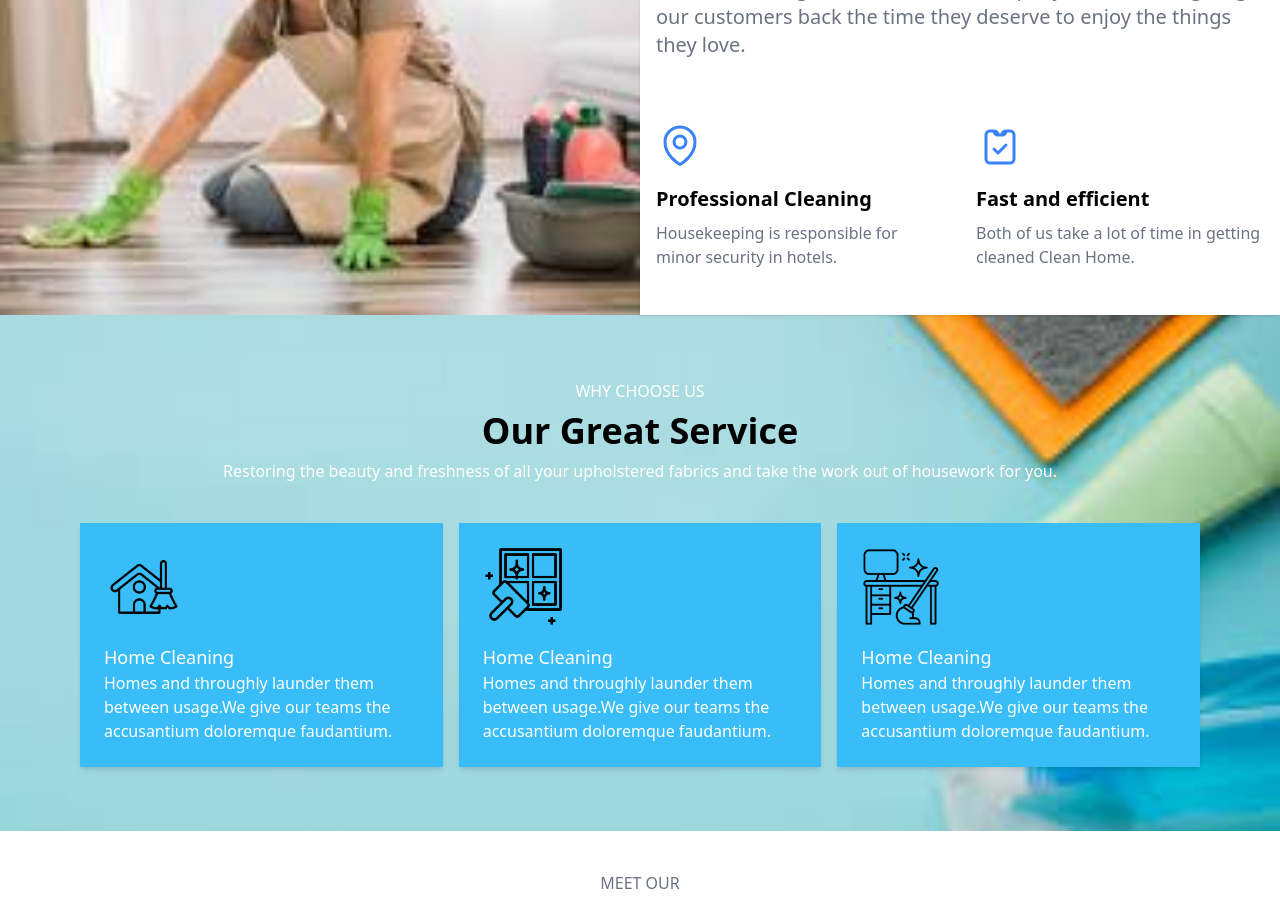
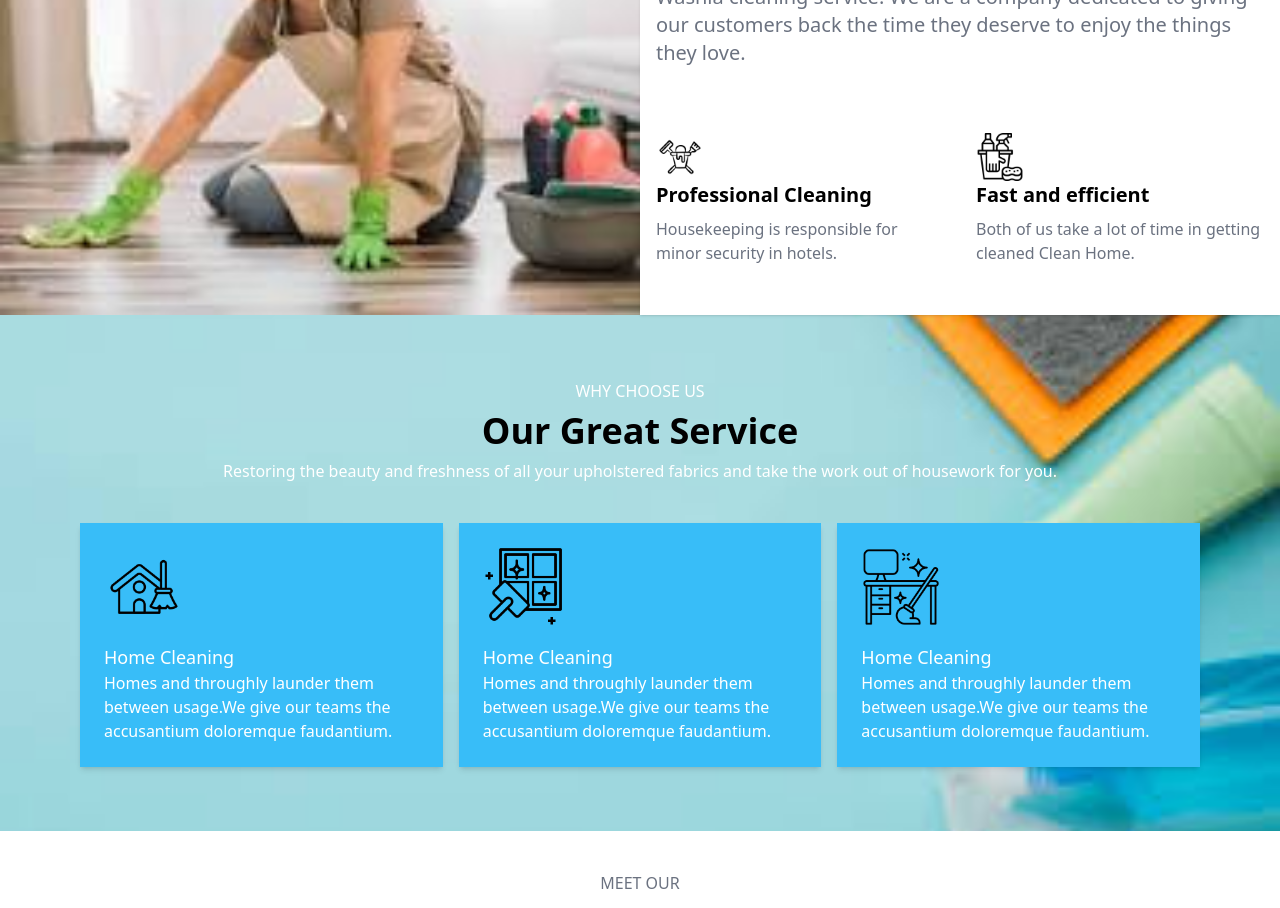
Before and after one commit to madhanv22/single-page-ecommerce, a React (Vite) app: page / in a window 1280 px wide. Shown: the part 1500-2408 px from the top of the page. Built offline with nearby package versions, Linux system fonts and the light colour scheme.

Commit message:
images changed

```diff
--- a/src/components/home/Service.jsx
+++ b/src/components/home/Service.jsx
@@ -6,6 +6,8 @@ const images = {
   img2: 'src/assets/images/service/img2.png',
   img3: 'src/assets/images/service/img3.png',
   img4: 'src/assets/images/service/img4.jpg',
+  img5: 'src/assets/images/service/img5.png',
+  img6: 'src/assets/images/service/img6.png',
   newimg: 'src/assets/images/service/newimg.jpg'
 };
 
@@ -27,25 +29,7 @@ const Service = () => {
 
           <div className="grid grid-cols-1 lg:grid-cols-2 gap-8">
             <div className="flex flex-col">
-              <svg
-                xmlns="http://www.w3.org/2000/svg"
-                fill="none"
-                viewBox="0 0 24 24"
-                strokeWidth={1.5}
-                stroke="currentColor"
-                className="w-12 h-12 text-blue-500 mb-4"
-              >
-                <path
-                  strokeLinecap="round"
-                  strokeLinejoin="round"
-                  d="M15 10.5a3 3 0 11-6 0 3 3 0 016 0z"
-                />
-                <path
-                  strokeLinecap="round"
-                  strokeLinejoin="round"
-                  d="M19.5 10.5c0 7.142-7.5 11.25-7.5 11.25S4.5 17.642 4.5 10.5a7.5 7.5 0 1115 0z"
-                />
-              </svg>
+              <img src={images.img5} alt="" className='w-12' />
               <h2 className="text-base lg:text-xl font-semibold mb-2">Professional Cleaning</h2>
               <p className='text-gray-500'>
                 Housekeeping is responsible for minor security in hotels.
@@ -53,20 +37,7 @@ const Service = () => {
             </div>
 
             <div className="flex flex-col">
-              <svg
-                xmlns="http://www.w3.org/2000/svg"
-                fill="none"
-                viewBox="0 0 24 24"
-                strokeWidth={1.5}
-                stroke="currentColor"
-                className="w-12 h-12 text-blue-500 mb-4"
-              >
-                <path
-                  strokeLinecap="round"
-                  strokeLinejoin="round"
-                  d="M9 5H7a2 2 0 00-2 2v12a2 2 0 002 2h10a2 2 0 002-2V7a2 2 0 00-2-2h-2M9 5a2 2 0 002 2h2a2 2 0 002-2M9 5a2 2 0 012 2h2a2 2 0 012-2m-6 9l2 2 4-4"
-                />
-              </svg>
+              <img src={images.img6} alt="" className='w-12' />
               <h2 className="text-base lg:text-xl font-semibold mb-2">Fast and efficient</h2>
               <p className='text-gray-500'>Both of us take a lot of time in getting cleaned Clean Home.</p>
             </div>
```
Also changed, not shown: src/assets/images/service/img5.png (added), src/assets/images/service/img6.png (added).
